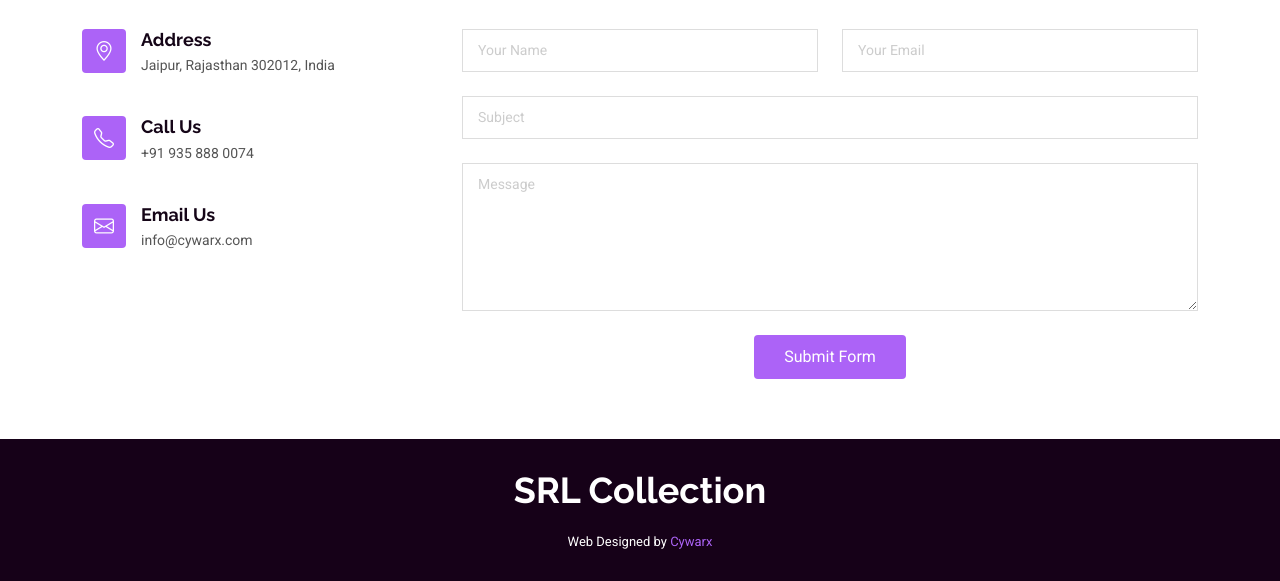
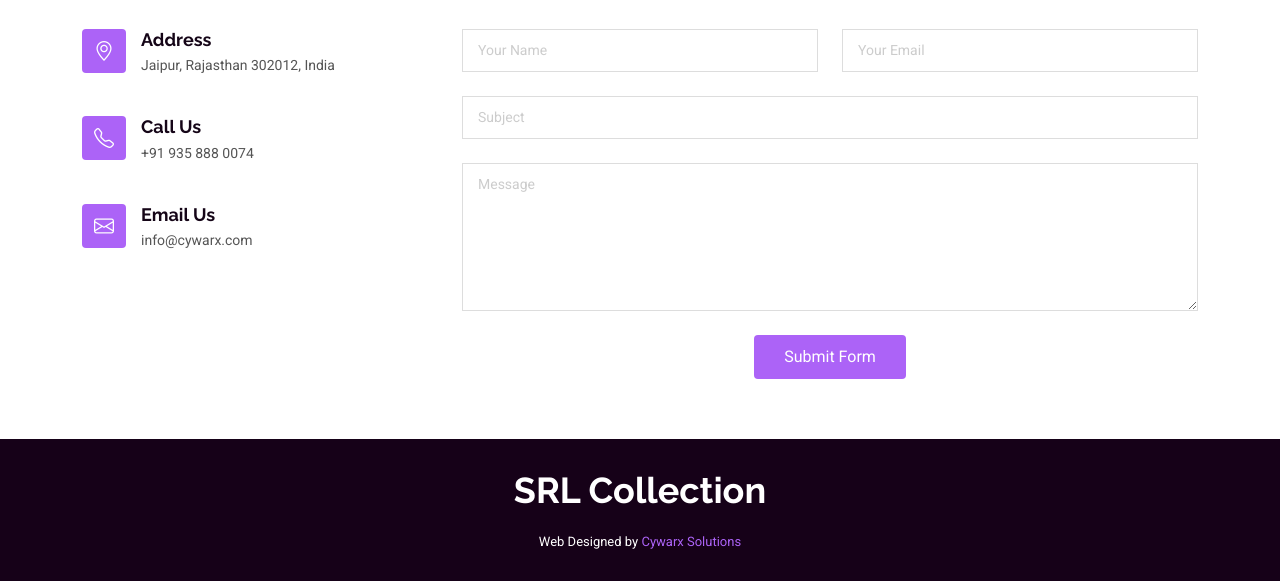
Before and after one commit to cywarx/SRL-Collection, a plain HTML site: page index.html in a window 1280 px wide. Shown: the part 4045-4626 px from the top of the page. Drawn offline with Linux system fonts and the light colour scheme.

Commit message:
4st Commit

```diff
--- a/index.html
+++ b/index.html
@@ -438,7 +438,7 @@
       </div> -->
       <div class="container">
         <div class="credits">
-          Web Designed by <a href="https://cywarx.com/">Cywarx</a>
+          Web Designed by <a href="https://cywarx.com/">Cywarx Solutions</a>
         </div>
       </div>
     </div>
```
